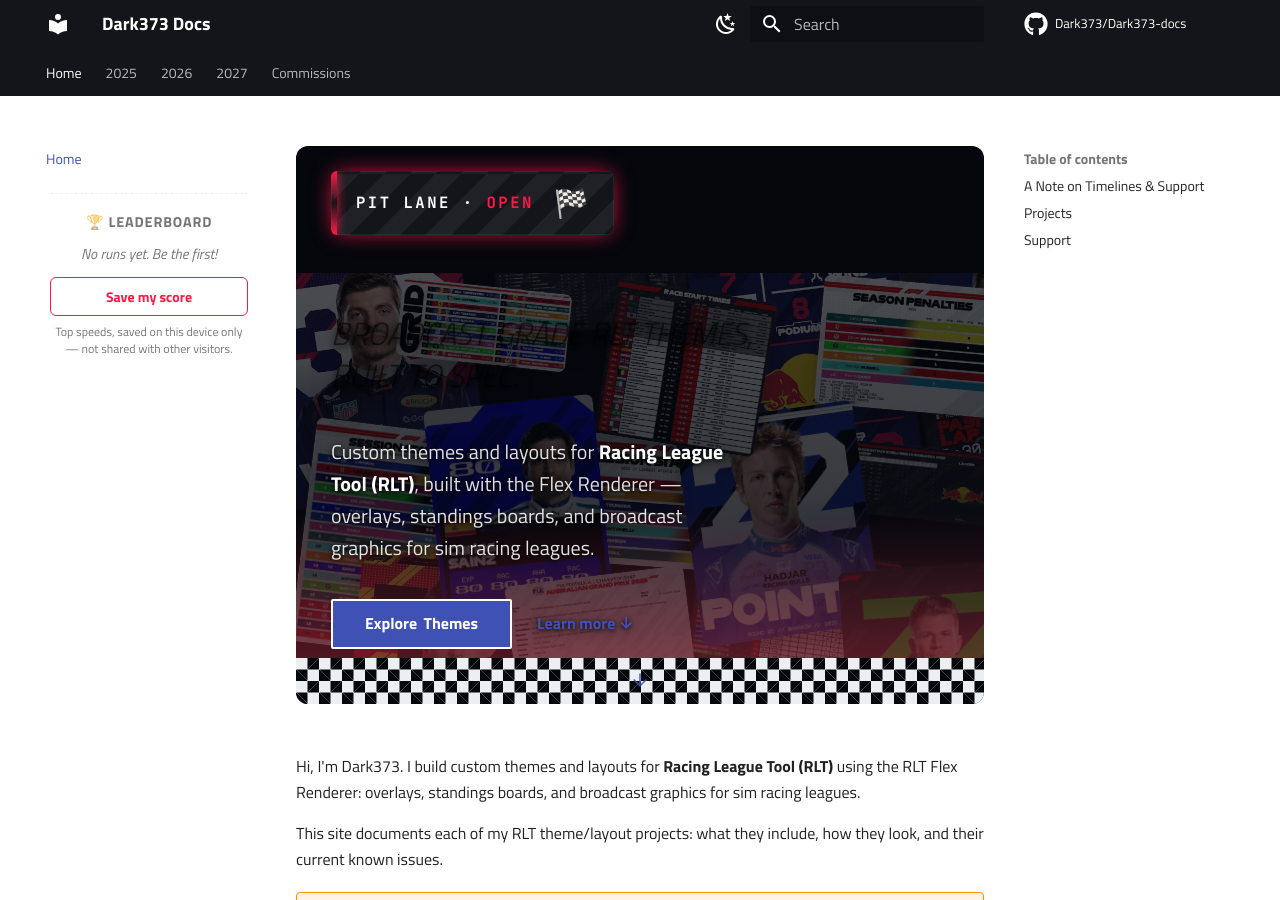
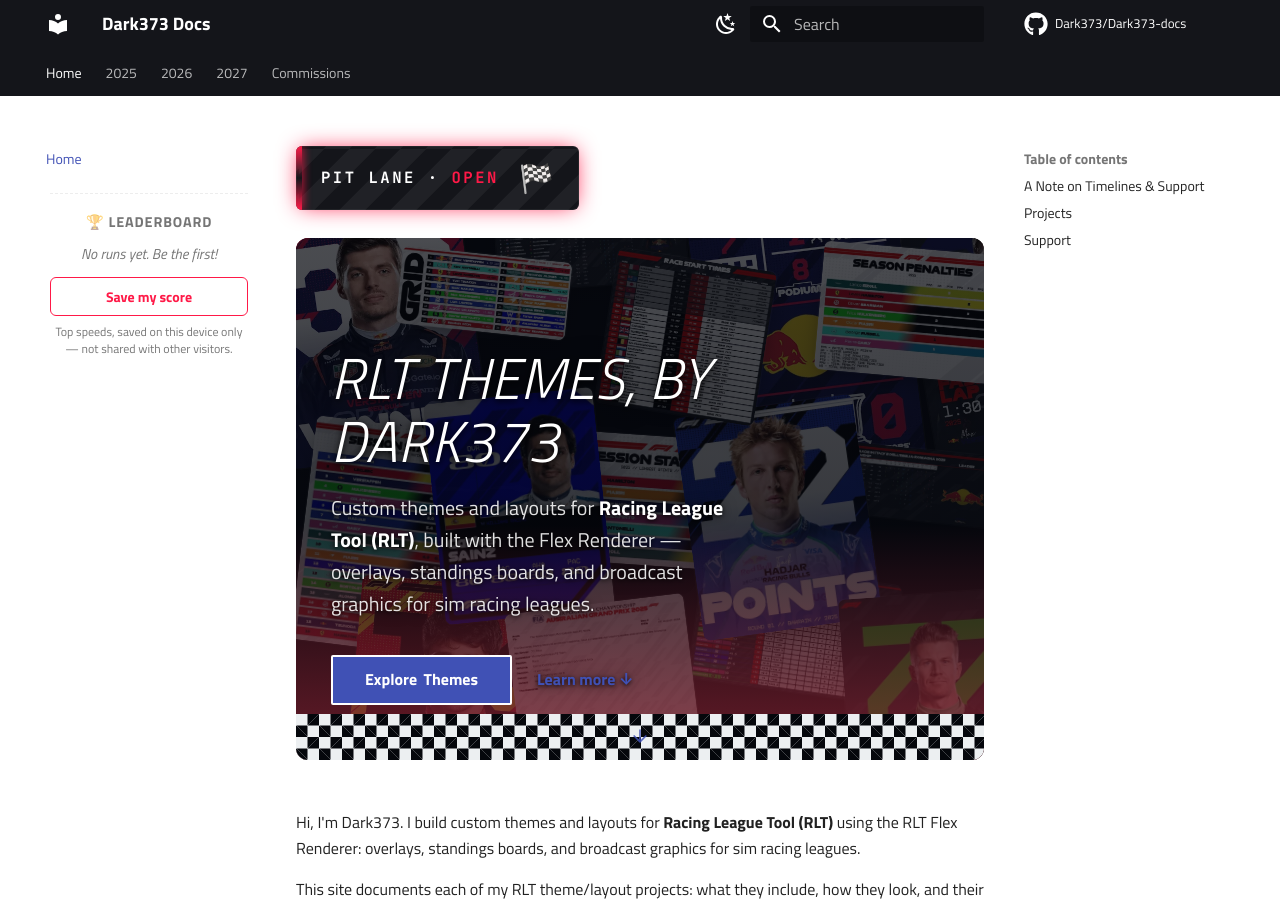
Before and after one commit to Dark373/Dark373-docs, an MkDocs documentation site: the page built from docs/index.md, in a window 1280 px wide and 900 px high. Built offline with MkDocs 1.6.1 and Material for MkDocs 9.7.7, drawn with Linux system fonts in a browser that asks for light colours; comment, search, counter and statistics services are not loaded.

Commit message:
Move kicker outside the hero card, fill it edge to edge, and fix headline text/colour
- 'Pit Lane · Open' is now a standalone element above the hero box
  entirely, not inside its rounded/bordered card — the card itself is
  now pure scattered collage with no leftover plain background strip.
- Headline changed to 'RLT themes, by Dark373'.
- Fixed the headline actually rendering white: Material's own
  .md-typeset h1 rule sets color: var(--md-default-fg-color--light) (a
  deliberately muted tone for ordinary body headings) and was silently
  winning over color:#fff because '.md-typeset h1' (element+class) beats
  a bare '.f1-mega-hero-title' (single class) on specificity, regardless
  of what color this stylesheet set. Requalified as
  'h1.f1-mega-hero-title' to match Material's specificity, which combined
  with this stylesheet loading after Material's is enough for source
  order to settle it in our favour — confirmed via computed style
  (rgb(255, 255, 255)), not just visually.

Verified with mkdocs build --strict and Playwright screenshots (desktop
+ mobile) before pushing.

Co-Authored-By: Claude Sonnet 5 <noreply@anthropic.com>
Claude-Session: https://claude.ai/code/session_01WEWdRkUQPkz2PnDqHzXaDT

```diff
--- a/docs/index.md
+++ b/docs/index.md
@@ -1,54 +1,52 @@
+<div class="f1-mega-hero-kicker-row">
+  <div class="f1-hero f1-hero--home f1-mega-hero-kicker">
+    <span class="f1-hero-kicker">Pit Lane &middot; <em>Open</em></span>
+    <a class="f1-hero-flag" href="pole-position/" aria-hidden="true" tabindex="-1">🏁</a>
+  </div>
+</div>
+
 <div class="f1-mega-hero" id="f1-mega-hero">
-  <div class="f1-mega-hero-kicker-row">
-    <div class="f1-hero f1-hero--home f1-mega-hero-kicker">
-      <span class="f1-hero-kicker">Pit Lane &middot; <em>Open</em></span>
-      <a class="f1-hero-flag" href="pole-position/" aria-hidden="true" tabindex="-1">🏁</a>
+  <div class="f1-mega-hero-scatter" aria-hidden="true">
+    <img class="f1-scatter-tile f1-scatter-1" src="assets/images/scatter/scatter-01.webp" alt="" />
+    <img class="f1-scatter-tile f1-scatter-2" src="assets/images/scatter/scatter-02.webp" alt="" />
+    <img class="f1-scatter-tile f1-scatter-3" src="assets/images/scatter/scatter-03.webp" alt="" />
+    <img class="f1-scatter-tile f1-scatter-4" src="assets/images/scatter/scatter-04.webp" alt="" />
+    <img class="f1-scatter-tile f1-scatter-5" src="assets/images/scatter/scatter-07.webp" alt="" />
+    <img class="f1-scatter-tile f1-scatter-6" src="assets/images/scatter/scatter-09.webp" alt="" />
+    <img class="f1-scatter-tile f1-scatter-7" src="assets/images/scatter/scatter-10.webp" alt="" />
+    <img class="f1-scatter-tile f1-scatter-8" src="assets/images/scatter/scatter-13.webp" alt="" />
+    <img class="f1-scatter-tile f1-scatter-9" src="assets/images/scatter/scatter-16.webp" alt="" />
+    <img class="f1-scatter-tile f1-scatter-10" src="assets/images/scatter/scatter-18.webp" alt="" />
+    <img class="f1-scatter-tile f1-scatter-11" src="assets/images/scatter/scatter-19.webp" alt="" />
+    <img class="f1-scatter-tile f1-scatter-12" src="assets/images/scatter/scatter-23.webp" alt="" />
+    <img class="f1-scatter-tile f1-scatter-13" src="assets/images/scatter/scatter-26.webp" alt="" />
+    <img class="f1-scatter-tile f1-scatter-14" src="assets/images/scatter/scatter-28.webp" alt="" />
+    <img class="f1-scatter-tile f1-scatter-15" src="assets/images/scatter/scatter-30.webp" alt="" />
+    <img class="f1-scatter-tile f1-scatter-16" src="assets/images/scatter/scatter-34.webp" alt="" />
+  </div>
+  <div class="f1-mega-hero-tint"></div>
+  <div class="f1-mega-hero-sweep"></div>
+
+  <div class="f1-mega-hero-content">
+    <h1 class="f1-mega-hero-title">RLT themes, by Dark373</h1>
+
+    <p class="f1-mega-hero-sub">
+      Custom themes and layouts for <strong>Racing League Tool (RLT)</strong>, built with the
+      Flex Renderer — overlays, standings boards, and broadcast graphics for sim racing
+      leagues.
+    </p>
+
+    <div class="f1-mega-hero-buttons">
+      <a href="#projects" class="md-button md-button--primary">Explore Themes</a>
+      <a href="#a-note-on-timelines-support" class="f1-mega-hero-more">Learn more <span aria-hidden="true">↓</span></a>
     </div>
   </div>
 
-  <div class="f1-mega-hero-collage">
-    <div class="f1-mega-hero-scatter" aria-hidden="true">
-      <img class="f1-scatter-tile f1-scatter-1" src="assets/images/scatter/scatter-01.webp" alt="" />
-      <img class="f1-scatter-tile f1-scatter-2" src="assets/images/scatter/scatter-02.webp" alt="" />
-      <img class="f1-scatter-tile f1-scatter-3" src="assets/images/scatter/scatter-03.webp" alt="" />
-      <img class="f1-scatter-tile f1-scatter-4" src="assets/images/scatter/scatter-04.webp" alt="" />
-      <img class="f1-scatter-tile f1-scatter-5" src="assets/images/scatter/scatter-07.webp" alt="" />
-      <img class="f1-scatter-tile f1-scatter-6" src="assets/images/scatter/scatter-09.webp" alt="" />
-      <img class="f1-scatter-tile f1-scatter-7" src="assets/images/scatter/scatter-10.webp" alt="" />
-      <img class="f1-scatter-tile f1-scatter-8" src="assets/images/scatter/scatter-13.webp" alt="" />
-      <img class="f1-scatter-tile f1-scatter-9" src="assets/images/scatter/scatter-16.webp" alt="" />
-      <img class="f1-scatter-tile f1-scatter-10" src="assets/images/scatter/scatter-18.webp" alt="" />
-      <img class="f1-scatter-tile f1-scatter-11" src="assets/images/scatter/scatter-19.webp" alt="" />
-      <img class="f1-scatter-tile f1-scatter-12" src="assets/images/scatter/scatter-23.webp" alt="" />
-      <img class="f1-scatter-tile f1-scatter-13" src="assets/images/scatter/scatter-26.webp" alt="" />
-      <img class="f1-scatter-tile f1-scatter-14" src="assets/images/scatter/scatter-28.webp" alt="" />
-      <img class="f1-scatter-tile f1-scatter-15" src="assets/images/scatter/scatter-30.webp" alt="" />
-      <img class="f1-scatter-tile f1-scatter-16" src="assets/images/scatter/scatter-34.webp" alt="" />
-    </div>
-    <div class="f1-mega-hero-tint"></div>
-    <div class="f1-mega-hero-sweep"></div>
+  <div class="f1-mega-hero-checker"></div>
 
-    <div class="f1-mega-hero-content">
-      <h1 class="f1-mega-hero-title">Broadcast-grade RLT themes,<br>built to spec.</h1>
-
-      <p class="f1-mega-hero-sub">
-        Custom themes and layouts for <strong>Racing League Tool (RLT)</strong>, built with the
-        Flex Renderer — overlays, standings boards, and broadcast graphics for sim racing
-        leagues.
-      </p>
-
-      <div class="f1-mega-hero-buttons">
-        <a href="#projects" class="md-button md-button--primary">Explore Themes</a>
-        <a href="#a-note-on-timelines-support" class="f1-mega-hero-more">Learn more <span aria-hidden="true">↓</span></a>
-      </div>
-    </div>
-
-    <div class="f1-mega-hero-checker"></div>
-
-    <a class="f1-mega-hero-scroll" href="#projects" aria-hidden="true" tabindex="-1">
-      <svg viewBox="0 0 24 24" width="20" height="20" fill="none" stroke="currentColor" stroke-width="2" stroke-linecap="round" stroke-linejoin="round"><path d="M12 5v14M5 12l7 7 7-7"/></svg>
-    </a>
-  </div>
+  <a class="f1-mega-hero-scroll" href="#projects" aria-hidden="true" tabindex="-1">
+    <svg viewBox="0 0 24 24" width="20" height="20" fill="none" stroke="currentColor" stroke-width="2" stroke-linecap="round" stroke-linejoin="round"><path d="M12 5v14M5 12l7 7 7-7"/></svg>
+  </a>
 </div>
 
 <div class="f1-reveal" markdown="1">
--- a/docs/stylesheets/extra.css
+++ b/docs/stylesheets/extra.css
@@ -502,42 +502,34 @@ html.f1-cursor-active * {
 /* ==========================================================================
    Homepage mega-hero — a scattered scrapbook of actual renders behind the
    headline, in the spirit of a landing-page hero banner. The kicker chip
-   sits in its own plain strip above the collage rather than overlapping
-   it, and the collage itself is real work, not an abstraction of it.
+   is its own plain element above the hero box entirely (not inside its
+   rounded/bordered card), so the card itself is pure collage, no empty
+   background strip eating into it.
    ========================================================================== */
-.f1-mega-hero {
-  display: flex;
-  flex-direction: column;
-  min-height: 62vh;
-  margin: 0 0 2.5rem;
-  border-radius: 0.6rem;
-  overflow: hidden;
-  background: #05070d;
-  color: #fff;
+.f1-mega-hero-kicker-row {
+  margin: 0 0 0.75rem;
 }
 
-.f1-mega-hero-kicker-row {
-  padding: 1.25rem 1.75rem 0.5rem;
-}
-
-/* The existing small kicker chip (.f1-hero / .f1-hero--home), reused as-is
-   here instead of being its own banner — now its own row above the
-   collage instead of overlapping it. */
+/* The existing small kicker chip (.f1-hero / .f1-hero--home), reused as-is. */
 .f1-mega-hero-kicker {
   display: inline-flex;
   max-width: max-content;
   margin: 0;
 }
 
-.f1-mega-hero-collage {
+.f1-mega-hero {
   position: relative;
-  flex: 1 1 auto;
   display: flex;
   flex-direction: column;
   justify-content: flex-end;
+  min-height: 58vh;
+  margin: 0 0 2.5rem;
   padding: 1.5rem 1.75rem 2.75rem;
+  border-radius: 0.6rem;
   overflow: hidden;
   isolation: isolate;
+  background: #05070d;
+  color: #fff;
 }
 
 /* Sixteen real renders, scattered and overlapping like photos on a
@@ -663,7 +655,14 @@ html.f1-cursor-active * {
   max-width: 42rem;
 }
 
-.f1-mega-hero-title {
+/* Qualified with the element (h1.f1-mega-hero-title, not just the bare
+   class) to match Material's own .md-typeset h1 rule on specificity —
+   that rule sets color: var(--md-default-fg-color--light), a deliberately
+   muted tone for ordinary body headings, which otherwise wins outright
+   over a single-class selector regardless of what color is set here.
+   This stylesheet loads after Material's, so matching specificity is
+   enough for source order to settle it in our favour. */
+h1.f1-mega-hero-title {
   margin: 0 0 1rem;
   font-style: italic;
   text-transform: uppercase;
@@ -746,8 +745,6 @@ html.f1-cursor-active * {
 @media (max-width: 44rem) {
   .f1-mega-hero {
     min-height: 52vh;
-  }
-  .f1-mega-hero-collage {
     padding: 1.25rem 1.25rem 2.25rem;
   }
 }
```
